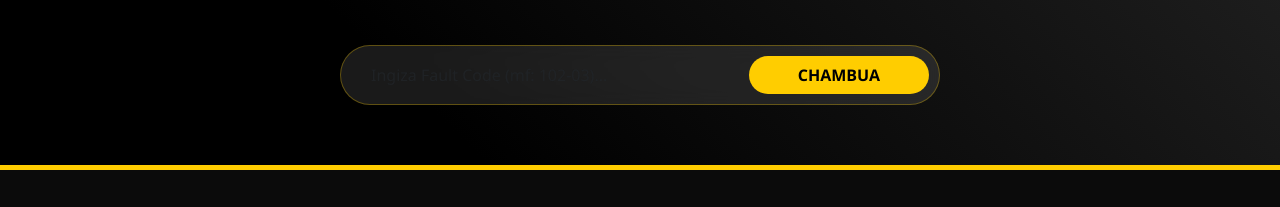
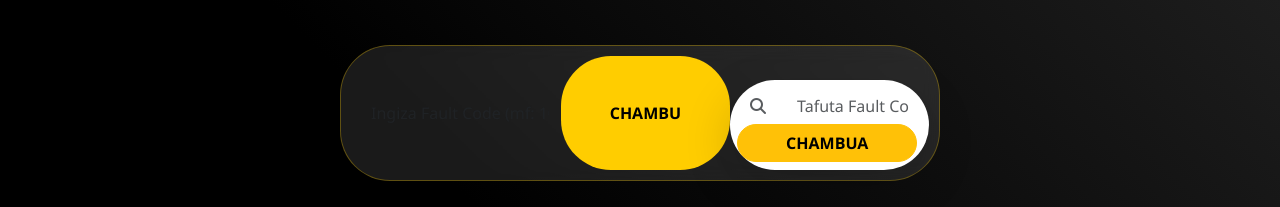
Before and after one commit to benmass1/doctor-mitambo, a plain HTML site: page index.html in a window 1280 px wide. Shown: the part 176-383 px from the top of the page. Drawn offline with nearby package versions, Linux system fonts and the light colour scheme.

Commit message:
Update index.html

```diff
--- a/index.html
+++ b/index.html
@@ -99,9 +99,15 @@
             <div class="container mt-5">
                 <div class="search-box mx-auto d-flex" style="max-width: 600px;">
                     <input type="text" class="form-control shadow-none" placeholder="Ingiza Fault Code (mf: 102-03)...">
-                    <button class="btn btn-diagnose px-5">CHAMBUA</button>
-                </div>
-            </div>
+                    <button class="btn btn-diagnose px-5">CHAMBU</button>
+        <div class="input-group bg-white rounded-pill p-2 mt-4 shadow-lg" style="max-width: 600px;">
+    <span class="input-group-text bg-transparent border-0"><i class="fas fa-search text-muted"></i></span>
+    <input type="text" class="form-control border-0" placeholder="Tafuta Fault Code (mf: 102-03)..." id="faultInput">
+
+    <a href="/diagnosis" class="btn btn-warning rounded-pill px-5 fw-bold d-flex align-items-center justify-content-center">CHAMBUA</a>
+</div>
+
+
         </div>
     </header>
 
```
